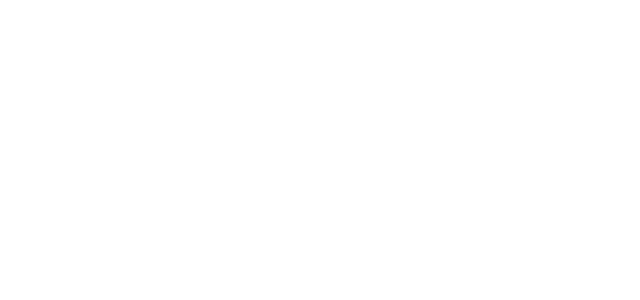
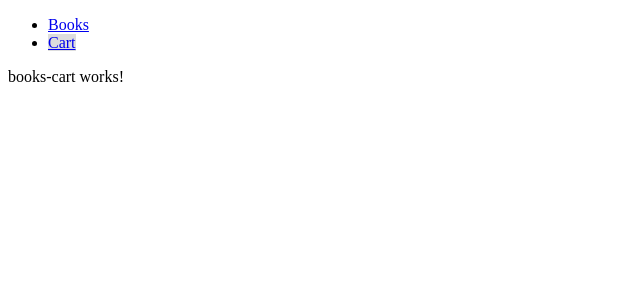
Before and after one commit to avine/angular-store-dojo, an Angular app: page /cart in a window 1280 px wide. Shown: the top 300 px of the page, without its empty margins (0-640 px from the left). Built offline with nearby package versions, Linux system fonts and the light colour scheme.

Commit message:
Add books service and model, list and cart components

```diff
--- a/src/app/app.component.css
+++ b/src/app/app.component.css
@@ -0,0 +1,3 @@
+.active {
+  background-color: #ddd;
+}
--- a/src/app/app.component.html
+++ b/src/app/app.component.html
@@ -0,0 +1,7 @@
+
+<ul>
+  <li><a routerLink="/list" routerLinkActive="active">Books</a></li>
+  <li><a routerLink="/cart" routerLinkActive="active">Cart</a></li>
+</ul>
+
+<router-outlet></router-outlet>
--- /dev/null
+++ b/src/app/components/books-cart/books-cart.component.html
@@ -0,0 +1,3 @@
+<p>
+  books-cart works!
+</p>
--- /dev/null
+++ b/src/app/components/books-cart/books-cart.component.ts
@@ -0,0 +1,15 @@
+import { Component, OnInit } from '@angular/core';
+
+@Component({
+  selector: 'app-books-cart',
+  templateUrl: './books-cart.component.html',
+  styleUrls: ['./books-cart.component.css']
+})
+export class BooksCartComponent implements OnInit {
+
+  constructor() { }
+
+  ngOnInit() {
+  }
+
+}
--- /dev/null
+++ b/src/app/components/books-list/books-list.component.html
@@ -0,0 +1,3 @@
+<ul *ngFor="let book of books | async">
+  <li>{{ book.title }}</li>
+</ul>
--- /dev/null
+++ b/src/app/components/books-list/books-list.component.ts
@@ -0,0 +1,22 @@
+import { Component, OnInit } from '@angular/core';
+import { BehaviorSubject } from 'rxjs/BehaviorSubject';
+
+import { BooksModel } from '../../models/books.model';
+import { BooksService } from '../../services/books.service';
+
+@Component({
+  selector: 'app-books-list',
+  templateUrl: './books-list.component.html',
+  styleUrls: ['./books-list.component.css']
+})
+export class BooksListComponent implements OnInit {
+  public books = new BehaviorSubject<BooksModel[]>([]);
+
+  constructor(private booksService: BooksService) {
+  }
+
+  ngOnInit() {
+    this.booksService.getList().subscribe(list => this.books.next(list.json() as BooksModel[]));
+  }
+
+}
--- /dev/null
+++ b/src/app/services/books.service.ts
@@ -0,0 +1,17 @@
+import { Injectable } from '@angular/core';
+import { Http } from '@angular/http';
+
+@Injectable()
+export class BooksService {
+
+  constructor(private http: Http) {
+  }
+
+  getList() {
+    return this.http.get('http://henri-potier.xebia.fr/books');
+  }
+
+  getOffers() {
+    // TODO...
+  }
+}
```
Also changed, not shown: src/app/app.module.ts (+21 -3 lines), src/app/models/books.model.ts (added, +7 -0 lines), src/app/components/books-cart/books-cart.component.css (added), src/app/components/books-list/books-list.component.css (added).
